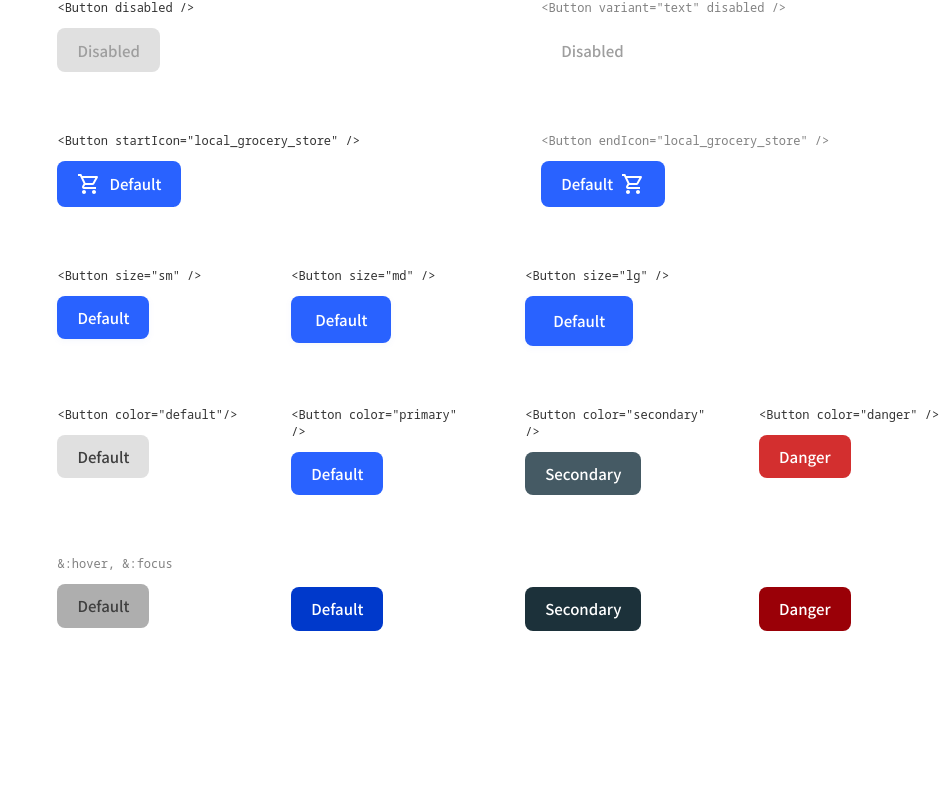
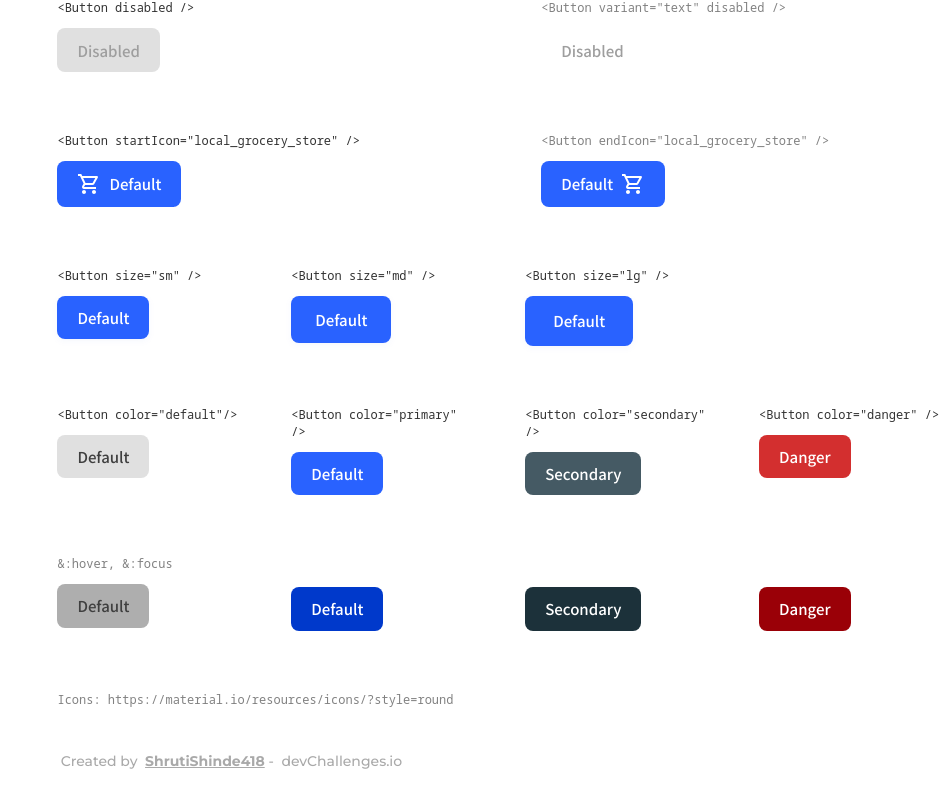
Before and after one commit to ShrutiShinde418/button-component, a React (Create React App) app: page / in a window 1280 px wide. Shown: the part 655-1457 px from the top of the page, without its empty margins (335-1280 px from the left). Before the commit the page ends 1334 px from the top, so only its background shows below. Built offline with nearby package versions, Linux system fonts and the light colour scheme.

Commit message:
footer added

```diff
--- a/public/index.html
+++ b/public/index.html
@@ -19,7 +19,7 @@
     <link rel="preconnect" href="https://fonts.googleapis.com" />
     <link rel="preconnect" href="https://fonts.gstatic.com" crossorigin />
     <link
-      href="https://fonts.googleapis.com/css2?family=Noto+Sans+Mono&family=Noto+Sans+JP:wght@400;500;600&family=Poppins:wght@400;500;600;700&display=swap"
+      href="https://fonts.googleapis.com/css2?family=Noto+Sans+Mono&family=Noto+Sans+JP:wght@400;500;600&family=Montserrat:wght@500;700&family=Poppins:wght@400;500;600;700&display=swap"
       rel="stylesheet"
     />
     <!--
--- a/src/App.css
+++ b/src/App.css
@@ -8,6 +8,7 @@
   --gray1: #9e9e9e;
   --gray2: #4f4f4f;
   --gray3: #828282;
+  --gray4: #a9a9a9;
   --default-hover: #aeaeae;
   --button-gray1: #e0e0e0;
   --primary: #2962ff;
--- a/src/App.js
+++ b/src/App.js
@@ -1,7 +1,7 @@
 import "./App.css";
 import { Fragment } from "react";
 import SideBar from "./components/SideBar/SideBar";
-import ButtonsPage from "./components/ButtonPage/ButtonPage";
+import ButtonsPage from "./pages/ButtonPage/ButtonPage";
 
 function App() {
   return (
--- a/src/components/Button/Button.scss
+++ b/src/components/Button/Button.scss
@@ -35,6 +35,10 @@
   @extend .btn-sm;
   background-color: var(--blue1);
   color: var(--white);
+  &:hover,
+  &:focus {
+    background-color: var(--primary-hover);
+  }
 }
 
 .default-grey {
@@ -63,10 +67,12 @@
   color: var(--blue1);
   background-color: var(--white);
   border: 1px solid var(--blue1);
+  &:hover,
+  &:focus {
+    background-color: var(--blue2);
+  }
 }
 
-.outline-blue:hover,
-.outline-blue:focus,
 .default-blue {
   @extend .outline-blue;
   background-color: var(--blue2);
@@ -77,11 +83,13 @@
   background-color: var(--white);
   filter: none;
   color: var(--blue1);
+  &:hover,
+  &:focus {
+    background-color: rgba(41, 98, 255, 0.1);
+  }
 }
 
-.text-hover,
-.text:hover,
-.text:focus {
+.text-hover {
   @extend .text;
   background-color: rgba(41, 98, 255, 0.1);
 }
@@ -101,18 +109,30 @@
   @extend .btn-sm;
   background-color: var(--primary);
   color: var(--white);
+  &:hover,
+  &:focus {
+    background-color: var(--primary-hover);
+  }
 }
 
 .primary-md {
   @extend .btn-md;
   background-color: var(--primary);
   color: var(--white);
+  &:hover,
+  &:focus {
+    background-color: var(--primary-hover);
+  }
 }
 
 .primary-lg {
   @extend .btn-lg;
   background-color: var(--primary);
   color: var(--white);
+  &:hover,
+  &:focus {
+    background-color: var(--primary-hover);
+  }
 }
 
 .primary-focus {
@@ -125,6 +145,10 @@
   @extend .btn-sm;
   color: var(--white);
   background-color: var(--secondary);
+  &:hover,
+  &:focus {
+    background-color: var(--secondary-hover);
+  }
 }
 
 .secondary-focus {
@@ -137,6 +161,10 @@
   @extend .btn-sm;
   color: var(--white);
   background-color: var(--danger);
+  &:hover,
+  &:focus {
+    background-color: var(--danger-hover);
+  }
 }
 
 .danger-focus {
--- a/src/components/ButtonHeading/ButtonHeading.js
+++ b/src/components/ButtonHeading/ButtonHeading.js
@@ -1,8 +1,8 @@
 import React from "react";
-import classes from "./ButtonHeading.module.css";
+import "./ButtonHeading.scss";
 
 const ButtonHeading = (props) => {
-  return <p className={classes[props.class]}>{props.title}</p>;
+  return <p className={props.class}>{props.title}</p>;
 };
 
 export default ButtonHeading;
--- a/src/components/ButtonHeading/ButtonHeading.module.css
+++ b/src/components/ButtonHeading/ButtonHeading.scss
@@ -1,5 +1,3 @@
-@import "../../App.css";
-
 .heading {
   font-weight: 400;
   font-size: 12px;
--- /dev/null
+++ b/src/components/Footer/Footer.js
@@ -0,0 +1,17 @@
+import React, { Fragment } from "react";
+import "./Footer.scss";
+
+const Footer = () => {
+  return (
+    <Fragment>
+      <p>Icons: https://material.io/resources/icons/?style=round</p>
+      <footer>
+        Created by &nbsp;
+        <a href="https://github.com/ShrutiShinde418">ShrutiShinde418</a>
+        &nbsp;-&nbsp; devChallenges.io
+      </footer>
+    </Fragment>
+  );
+};
+
+export default Footer;
--- /dev/null
+++ b/src/components/Footer/Footer.scss
@@ -0,0 +1,23 @@
+p {
+  font-family: "Noto Sans Mono";
+  font-size: 12px;
+  color: var(--gray3);
+}
+
+footer {
+  font-family: "Montserrat";
+  font-size: 14px;
+  margin: 2rem 0;
+  color: var(--gray4);
+  font-weight: 500;
+  margin-left: 0.2rem;
+}
+
+footer a,
+footer a:hover,
+footer a:active,
+footer a:focus,
+footer a:visited {
+  font-weight: 700;
+  color: var(--gray4);
+}
--- a/src/components/SideBar/SideBar.module.css
+++ b/src/components/SideBar/SideBar.module.css
@@ -1,5 +1,3 @@
-@import "../../App.css";
-
 .sidebar {
   background-color: var(--light-gray);
   padding: 2.5rem 5rem 3rem 3.5rem;
--- a/src/components/ButtonPage/ButtonPage.js
+++ b/src/pages/ButtonPage/ButtonPage.js
@@ -1,6 +1,7 @@
 import React, { Fragment } from "react";
 import classes from "./ButtonPage.module.css";
-import Button from "../Button/Button";
+import Button from "../../components/Button/Button";
+import Footer from "../../components/Footer/Footer";
 
 const ButtonsPage = () => {
   return (
@@ -160,6 +161,7 @@ const ButtonsPage = () => {
           headingClass="state"
         />
       </div>
+      <Footer />
     </main>
   );
 };
```
Also changed, not shown: src/pages/ButtonPage/ButtonPage.module.css (renamed from src/components/ButtonPage/ButtonPage.module.css).
